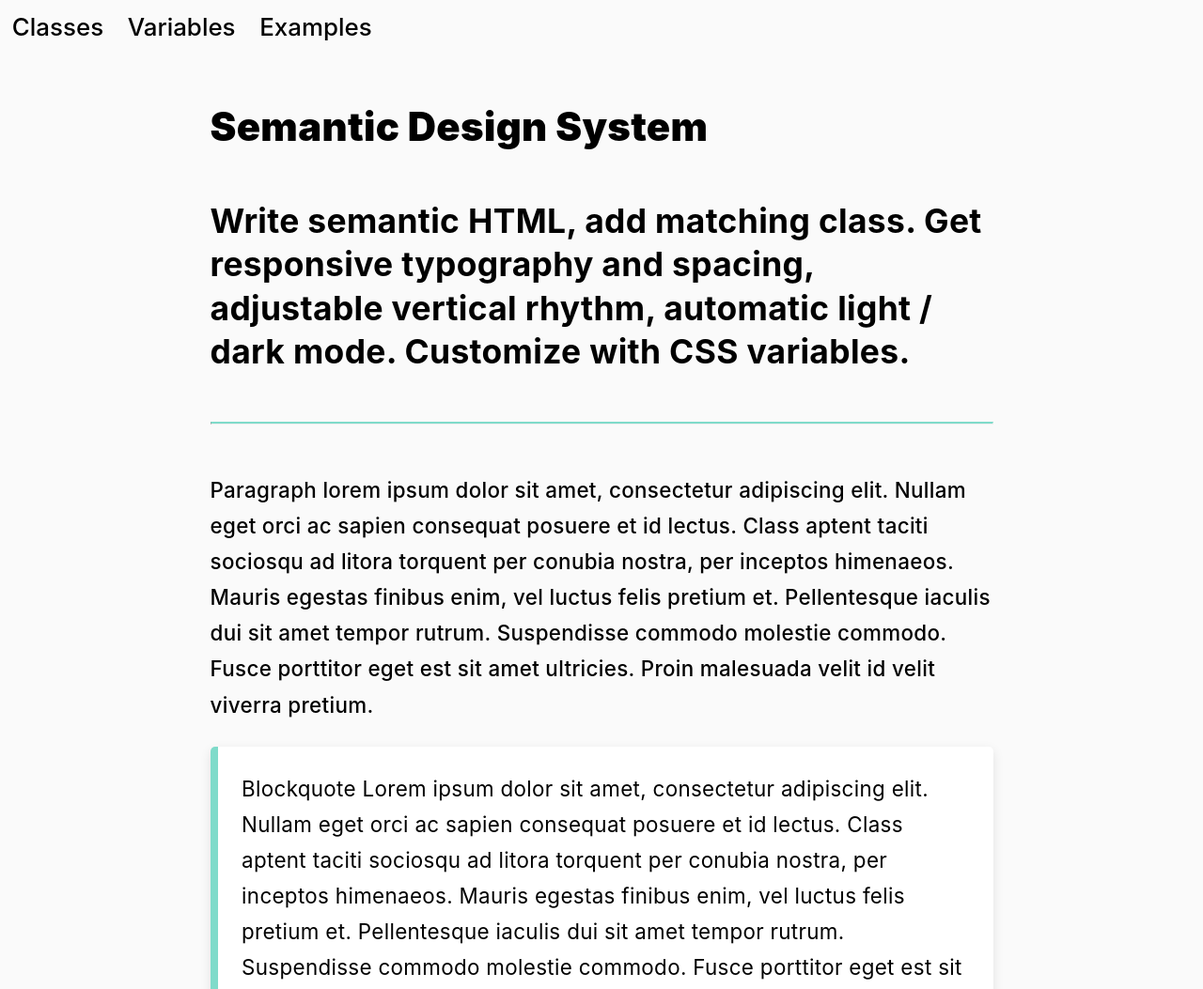
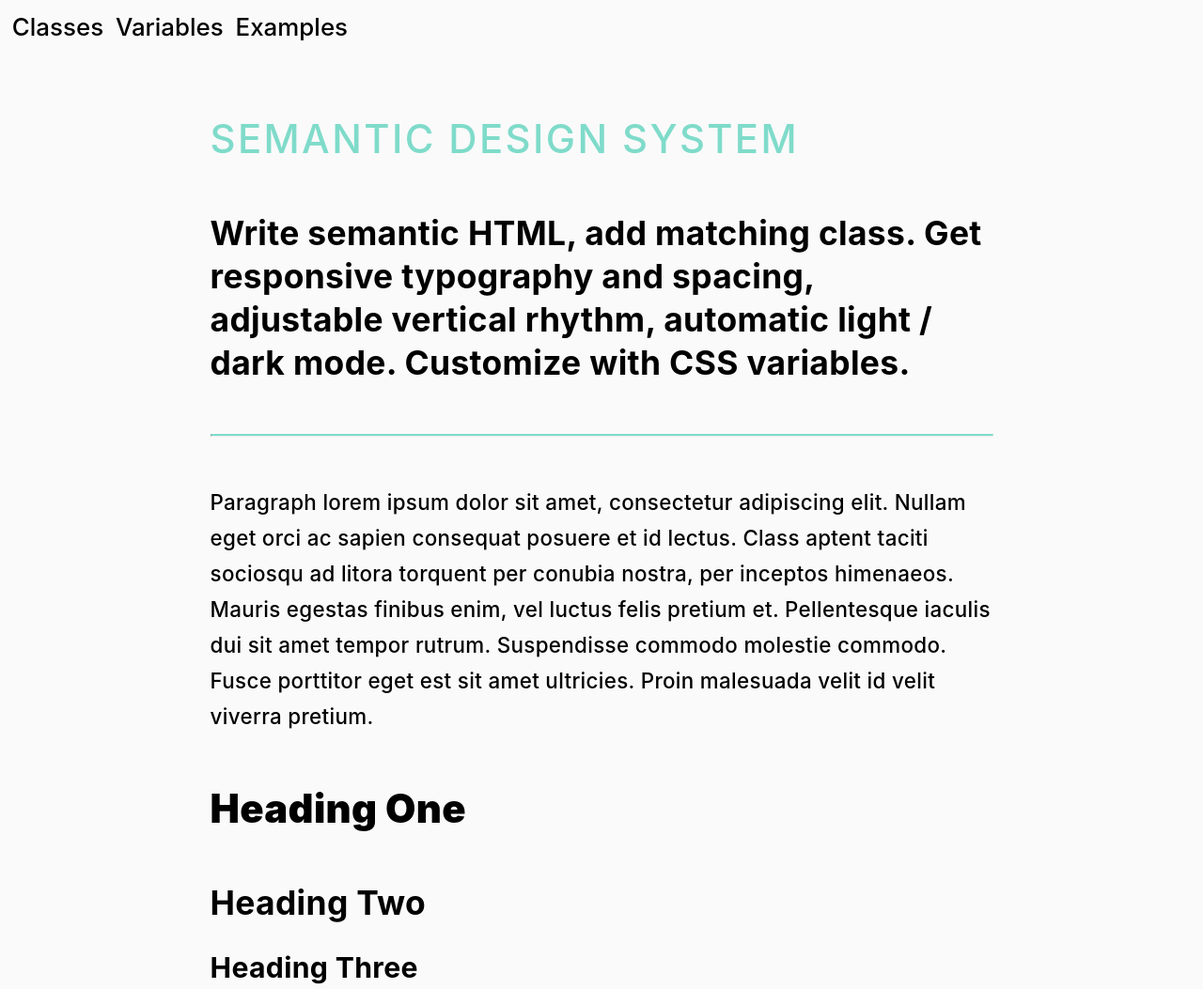
Before and after one commit to tannergaucher/CSS-variable-design-system, a Gatsby site: page / in a window 1280 px wide. Shown: the top 1053 px of the page at 94% size. Built offline with nearby package versions, Linux system fonts and the light colour scheme; Gatsby itself is replaced by a stand-in of ours; a web font is replaced by a local one.

```diff
--- a/src/components/index.css
+++ b/src/components/index.css
@@ -386,17 +386,14 @@ h6 {
 
 .nav-link {
   text-decoration: none;
+  font-weight: 500;
   font-size: var(--text-md);
-  padding: 0 var(--space-sm);
-  font-weight: 500;
-}
-
-.nav-link:first-child {
-  padding-left: 0;
+  margin-right: var(--space-sm);
+  margin-bottom: var(--space-sm);
 }
 
 .nav-link:last-child {
-  padding-right: 0;
+  margin-right: 0;
 }
 
 .textarea {
@@ -438,13 +435,9 @@ h6 {
 .site-title {
   text-transform: uppercase;
   letter-spacing: var(--caps-letter-spacing);
-  font-weight: 400;
+  font-weight: 500;
   color: var(--href-color);
   margin-right: var(--space-md);
-}
-
-.site-title:hover {
-  color: var(--href-hover-color);
 }
 
 /* Layout Classes */
--- a/src/components/layout.js
+++ b/src/components/layout.js
@@ -3,6 +3,21 @@ import "./index.css"
 import { Link } from "gatsby"
 import React from "react"
 import { useSiteMetadata } from "./hooks"
+
+const Navlink = ({ text, to, location }) => {
+  return (
+    <Link
+      to={to}
+      className="nav-link"
+      style={{
+        textDecoration: location.pathname === to ? `underline` : `none`,
+        color: location.pathname === to ? `var(--href-hover-color)` : `inherit`,
+      }}
+    >
+      {text}
+    </Link>
+  )
+}
 
 function Layout({ location, children }) {
   const { title } = useSiteMetadata()
@@ -10,44 +25,15 @@ function Layout({ location, children }) {
   return (
     <>
       <header className="header">
-        {/*Why is location undefined? Gatsby bug? */}
-        {location && location.pathname === "/" ? null : (
+        {location.pathname === "/" ? null : (
           <Link to="/" className="none">
             <h4 className="site-title">{title}</h4>
           </Link>
         )}
-
         <nav className="nav">
-          <Link
-            to="/classes"
-            className="nav-link"
-            style={{
-              textDecoration:
-                location.pathname === "/classes" ? `underline` : `none`,
-            }}
-          >
-            Classes
-          </Link>
-          <Link
-            to="/variables"
-            className="nav-link"
-            style={{
-              textDecoration:
-                location.pathname === "/variables" ? `underline` : `none`,
-            }}
-          >
-            Variables
-          </Link>
-          <Link
-            to="/examples"
-            className="nav-link"
-            style={{
-              textDecoration:
-                location.pathname === "/examples" ? `underline` : `none`,
-            }}
-          >
-            Examples
-          </Link>
+          <Navlink to="/classes" text="Classes" location={location} />
+          <Navlink to="/variables" text="Variables" location={location} />
+          <Navlink to="/examples" text="Examples" location={location} />
         </nav>
       </header>
       <main className="main">{children}</main>
--- a/src/pages/index.js
+++ b/src/pages/index.js
@@ -62,15 +62,19 @@ function IndexPage({ location }) {
     <Layout location={location}>
       <SEO title={title} />
       <article className="container padding center page">
-        <h1 className="h1">{title}</h1>
+        <h1 className="h1 site-title">{title}</h1>
         <h2>{description}</h2>
         <hr className="hr" />
+        <P />
+        <h1 className="h1">Heading One</h1>
+        <h2>Heading Two</h2>
+        <h3>Heading Three</h3>
+        <h4>Heading Four</h4>
+        <small>Small</small>
         <P />
         <Blockquote />
         <P />
         <hr className="hr" />
-        <h2>Heading to the Beach</h2>
-        <P />
         <figure className="figure">
           <Image />
           <figcaption className="figcaption text--sm">
@@ -78,6 +82,7 @@ function IndexPage({ location }) {
           </figcaption>
         </figure>
         <P />
+        <hr className="hr" />
         <div className="responsive-content-grid">
           <Card />
           <Card />
@@ -86,10 +91,6 @@ function IndexPage({ location }) {
           <Card />
           <Card />
         </div>
-        <h3>Heading Three Hours North</h3>
-        <P />
-        <h4>Heading For Trouble</h4>
-        <P />
         <hr className="hr" />
         <Fieldset />
         <button className="btn">Button</button>
```
Also changed, not shown: README.md, readmetoo.md (added).
